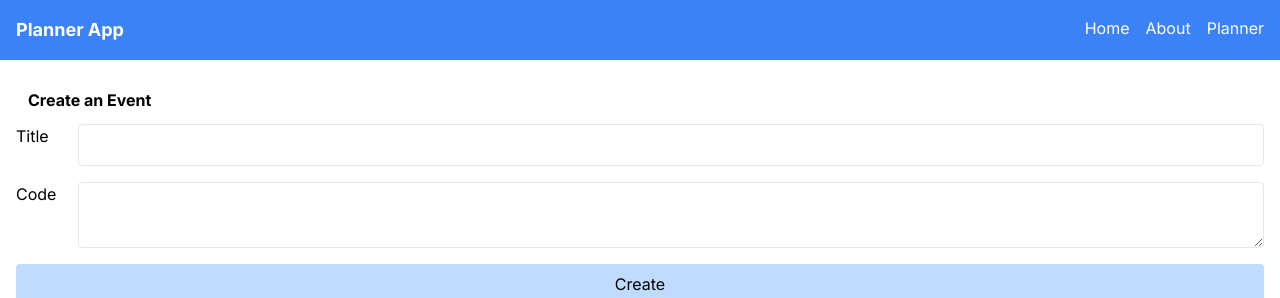
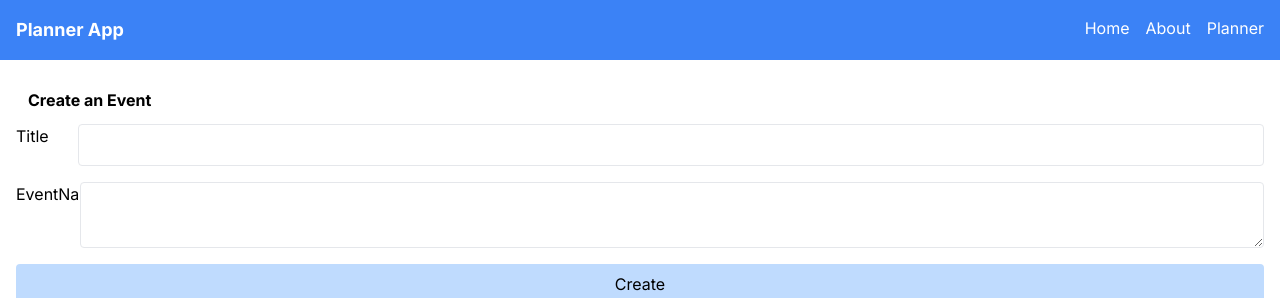
Before and after one commit to tonybenny2020/nextjsassignment, a Next.js app: page /planner/new in a window 1280 px wide. Shown: the top 298 px of the page. Built offline with nearby package versions, Linux system fonts and the light colour scheme.

Commit message:
adding prisma client

```diff
--- a/app/planner/new/page.tsx
+++ b/app/planner/new/page.tsx
@@ -8,13 +8,13 @@ export default function EventCreatePage() {
 
     // Check the user's inputs and make sure they're valid
     const title = formData.get('title') as string;
-    const eventname = formData.get('eventname') as string;
+    const event_name = formData.get('event_name') as string;
 
     // Create a new record in the database
-    const snippet = await db.snippet.create({
+    const event = await db.event.create({
       data: {
         title,
-        eventname,
+        event_name,
       },
     });
 
@@ -38,13 +38,13 @@ export default function EventCreatePage() {
         </div>
 
         <div className="flex gap-4">
-          <label className="w-12" htmlFor="event">
-            Code
+          <label className="w-12" htmlFor="eventname">
+            EventName
           </label>
           <textarea
-            name="event"
+            name="eventname"
             className="border rounded p-2 w-full"
-            id="event"
+            id="eventname"
           />
         </div>
 
```
Also changed, not shown: 1 other file (tests, documents, lock files or other folders).
